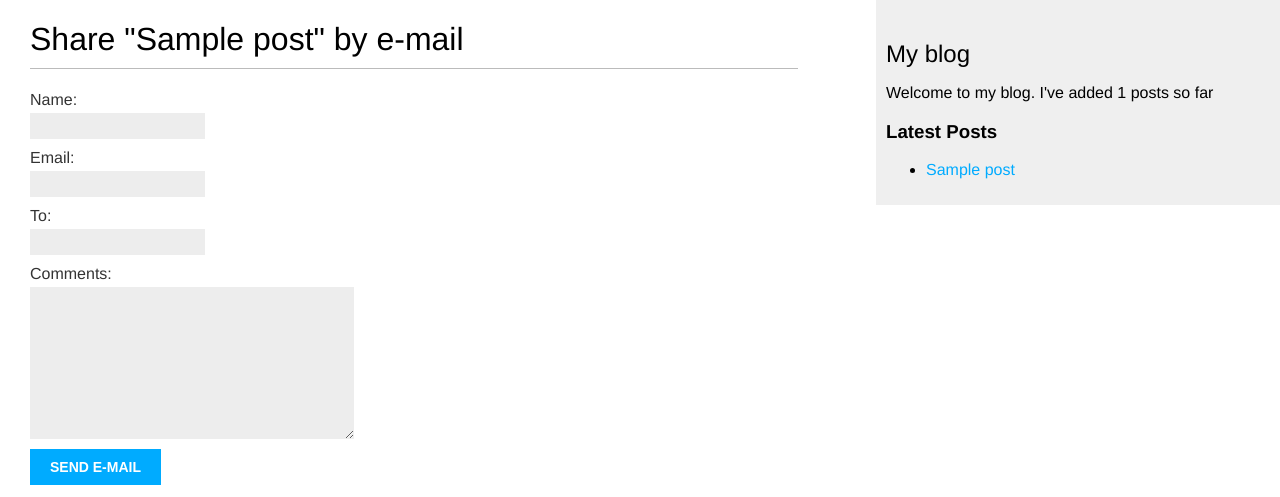
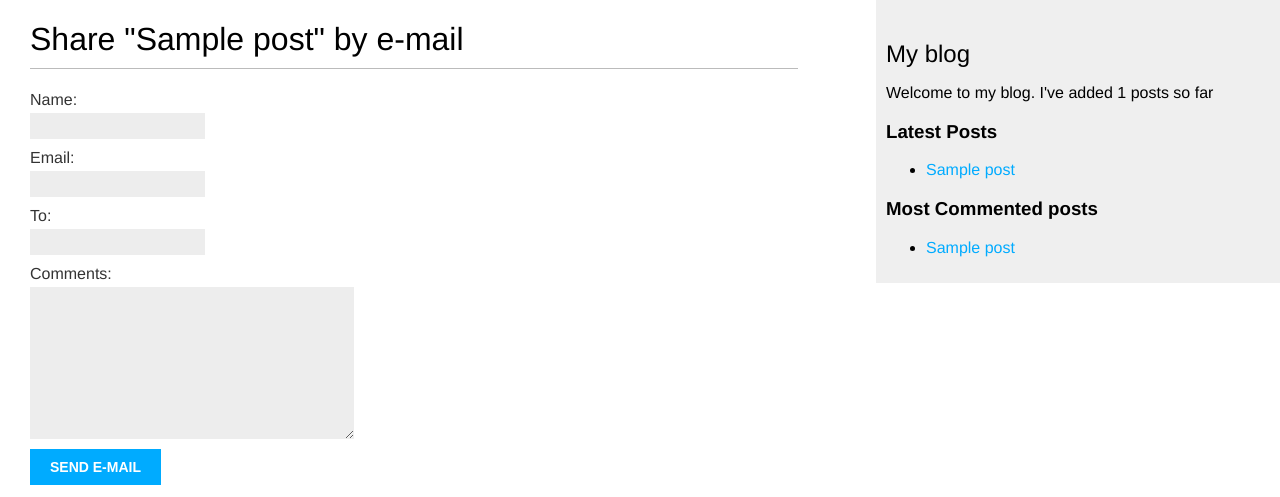
Before and after one commit to mridulgain/demo-codes, a Django app: page /blog/1/share/ in a window 1280 px wide. Shown: the top 497 px of the page. Run offline with Django 4.2, Linux system fonts and the light colour scheme; tables that the repository leaves empty hold one stand-in row (values such as "Sample post").

Commit message:
chap3: markdown support for posts

```diff
--- a/blog/templates/blog/base.html
+++ b/blog/templates/blog/base.html
@@ -16,6 +16,15 @@
     <p>Welcome to my blog. I've added {% total_posts %} posts so far</p>
     <h3>Latest Posts</h3>
     {% show_latest_posts 3 %}
+    <h3>Most Commented posts</h3>
+    {% get_most_commented_posts 3 as most_commented_posts %}
+    <ul>
+      {% for post in most_commented_posts %}
+      <li>
+        <a href="{{ post.get_absolute_url }}">{{ post.title }}</a>
+      </li>
+      {% endfor %}
+    </ul>
   </div>
 </body>
 </html>
--- a/blog/templates/blog/post/detail.html
+++ b/blog/templates/blog/post/detail.html
@@ -1,5 +1,5 @@
 {% extends "blog/base.html" %}
-
+{% load blog_tags %}
 {% block title %}{{ post.title }}{% endblock %}
 
 {% block content %}
@@ -7,7 +7,7 @@
   <p class="date">
     Published {{ post.publish }} by {{ post.author }}
   </p>
-  {{ post.body|linebreaks }}
+  {{ post.body|markdown }}
   <p>
     <a href="{% url 'blog:post_share' post.id %}"> Share via mail </a>
   </p>
--- a/blog/templates/blog/post/list.html
+++ b/blog/templates/blog/post/list.html
@@ -1,5 +1,5 @@
 {% extends "blog/base.html" %}
-
+{% load blog_tags %}
 {% block title %}My Blog{% endblock %}
 
 {% block content %}
@@ -24,7 +24,7 @@
     <p class="date">
       Published {{ post.publish }} by {{ post.author }}
     </p>
-    {{ post.body|truncatewords:30|linebreaks }}
+    {{ post.body|markdown|truncatewords_html:30 }}
   {% endfor %}
   {% include "pagination.html" with page=posts %}
 {% endblock %}
--- a/blog/templatetags/blog_tags.py
+++ b/blog/templatetags/blog_tags.py
@@ -1,6 +1,9 @@
-from atexit import register
+from unicodedata import name
 from django import template
 from blog.models import Post
+from django.db.models import Count
+from django.utils.safestring import mark_safe
+import markdown
 
 register = template.Library()
 
@@ -12,3 +15,13 @@ def total_posts():
 def show_latest_posts(count=5):
     latest_posts = Post.published.order_by('-publish')[:count]
     return {'latest_posts': latest_posts}
+
+@register.simple_tag
+def get_most_commented_posts(count=5):
+    qs = Post.published.annotate(total_comments=Count('comments'))\
+        .order_by('-total_comments')[:count]
+    return qs
+
+@register.filter(name='markdown')
+def markdown_format(text):
+    return mark_safe(markdown.markdown(text))
--- a/requirements.txt
+++ b/requirements.txt
@@ -1,2 +1,3 @@
 Django==4.0.1
 django-taggit==2.1.0
+markdown==3.2.1
```
